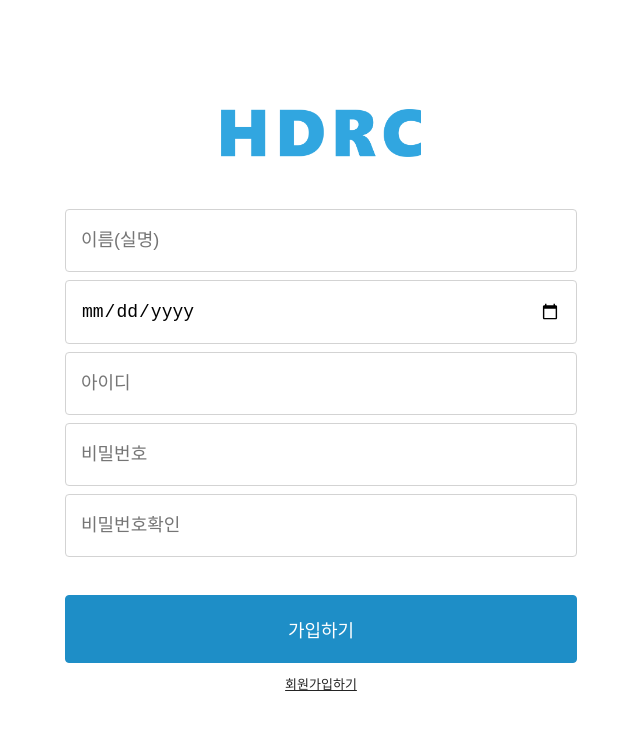
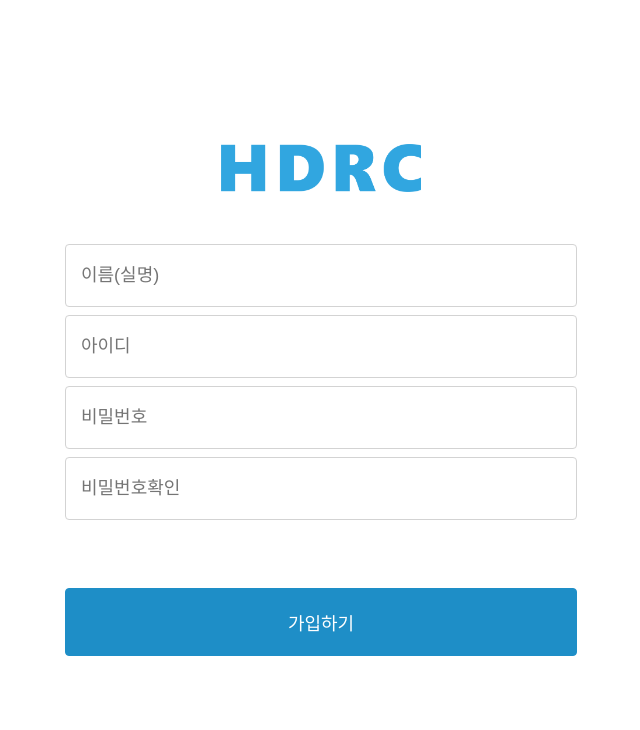
Before and after one commit to leesh2985/Portfolio00, a React (Vite) app: page /join-login in a window 1280 px wide. Shown: the top 730 px of the page, without its empty margins (319-959 px from the left). Built offline with nearby package versions, Linux system fonts and the light colour scheme.

Commit message:
회원가입창

```diff
--- a/src/component/body/right/loginfolder/JoinLonin.tsx
+++ b/src/component/body/right/loginfolder/JoinLonin.tsx
@@ -1,7 +1,52 @@
-import { Link } from 'react-router-dom';
+import { createUserWithEmailAndPassword, updateProfile } from 'firebase/auth';
+import { useState } from 'react';
+import { Link, useNavigate } from 'react-router-dom';
 import styled from 'styled-components';
+import { auth } from './FireBase';
 
 export default function JoinLonin() {
+  const navigate = useNavigate();
+  const [values, setValues] = useState({
+    name: '',
+    // date: '',
+    email: '',
+    password: '',
+    passwordConfirm: '',
+  });
+
+  const handleChange = (event: React.ChangeEvent<HTMLInputElement>) => {
+    const { name, value } = event.target;
+    setValues(prev => ({ ...prev, [name]: value }));
+  };
+
+  const [erroerMsg, setErrorMsg] = useState('');
+  const [submitButtonDisabled, setSubmitButtonDisabled] = useState(false);
+
+  const handleSubmission = (event: React.FormEvent<HTMLFormElement>) => {
+    event.preventDefault();
+    if (!values.name || !values.email || !values.password || !values.passwordConfirm) {
+      setErrorMsg('모든 항목을 입력해주세요.');
+      return;
+    }
+    setErrorMsg('');
+
+    setSubmitButtonDisabled(true);
+    createUserWithEmailAndPassword(auth, values.email, values.password)
+      .then(async res => {
+        setSubmitButtonDisabled(false);
+        const user = res.user;
+        await updateProfile(user, {
+          displayName: values.name,
+        });
+        navigate('/');
+        console.log('가입 성공:', user);
+      })
+      .catch(err => {
+        setSubmitButtonDisabled(false);
+        setErrorMsg('오류가 발생했습니다: ' + err.message);
+      });
+  };
+
   return (
     <JoinLoninContainer>
       <LogoArea>
@@ -9,20 +54,25 @@ export default function JoinLonin() {
           <LogoImg src="/img/logo.png" alt="로고" />
         </Logo>
       </LogoArea>
-      <JoinLoninArea>
-        <JoinLoninInput type="text" name="text" placeholder="이름(실명)" />
-        <JoinLoninInput type="date" name="date" placeholder="생년월일 8자리" />
-        <JoinLoninInput type="email" name="email" placeholder="아이디" />
-        <JoinLoninInput type="password" name="password" placeholder="비밀번호" />
-        <JoinLoninInput type="password" name="password" placeholder="비밀번호확인" />
-        <LoginButtonArea>
-          <LoginButton>가입하기</LoginButton>
-          <JoinLink to="/lonin-page">회원가입하기</JoinLink>
-        </LoginButtonArea>
-      </JoinLoninArea>
+      <form onSubmit={handleSubmission}>
+        <JoinLoninArea>
+          <JoinLoninInput type="name" name="name" placeholder="이름(실명)" onChange={handleChange} />
+          {/* <JoinLoninInput type="date" name="date" placeholder="생년월일 8자리" /> */}
+          <JoinLoninInput type="email" name="email" placeholder="아이디" onChange={handleChange} />
+          <JoinLoninInput type="password" name="password" placeholder="비밀번호" onChange={handleChange} />
+          <JoinLoninInput type="password" name="passwordConfirm" placeholder="비밀번호확인" onChange={handleChange} />
+          <LoginButtonArea>
+            <Error>{erroerMsg}</Error>
+            <LoginButton type="submit" disabled={submitButtonDisabled}>
+              가입하기
+            </LoginButton>
+          </LoginButtonArea>
+        </JoinLoninArea>
+      </form>
     </JoinLoninContainer>
   );
 }
+
 const JoinLoninContainer = styled.div`
   height: 100%;
   min-height: 100vh;
@@ -92,7 +142,15 @@ const LoginButtonArea = styled.div`
   margin-top: 30px;
 `;
 
+const Error = styled.b`
+  font-weight: bold;
+  font-size: 14px;
+  color: red;
+  margin-bottom: 30px;
+`;
+
 const LoginButton = styled.button`
+  cursor: pointer;
   outline: none;
   background-color: #1e8ec7;
   color: #fff;
@@ -108,81 +166,17 @@ const LoginButton = styled.button`
     background-color: #41b6e6;
     border: 1px solid #41b6e6;
   }
+
+  &:disabled {
+    background-color: gray !important;
+    border: 1px solid gray !important;
+  }
 `;
 
-const JoinLink = styled(Link)`
-  cursor: pointer;
-  font-size: 13px;
-  color: #242424;
-  font-weight: 700;
-  margin-top: 15px;
-`;
-
-// const Form = styled.form`
-//   max-width: 700px;
-//   margin: 0 auto;
+// const JoinLink = styled(Link)`
+//   cursor: pointer;
+//   font-size: 13px;
+//   color: #242424;
+//   font-weight: 700;
+//   margin-top: 15px;
 // `;
-
-// const inputStyles = css`
-//   width: 100%;
-//   height: 30px;
-//   padding: 10px 15px;
-//   border: 1px solid;
-//   display: block;
-//   color: #000000;
-//   font-size: 18px;
-//   border-radius: 4px;
-//   margin-top: 5px;
-//   background-color: #fff;
-//   border: 1px solid #d3d3d3;
-
-//   &:focus {
-//     border-color: #808080;
-//   }
-// `;
-
-// const NameInput = styled.input`
-//   ${inputStyles}
-//   margin-top: 50px;
-// `;
-
-// const HbdInput = styled.input`
-//   ${inputStyles}
-// `;
-
-// const IdInput = styled.input`
-//   ${inputStyles}
-//   margin-top: 70px;
-
-//   &::placeholder {
-//     content: '@';
-//   }
-// `;
-
-// const PWInput = styled.input`
-//   ${inputStyles}
-// `;
-
-// const PWInputCheck = styled.input`
-//   ${inputStyles}
-// `;
-
-// const Join = styled.div`
-//   display: flex;
-
-//   margin: 0 auto;
-//   max-width: 732px;
-// `;
-
-// const JoinHdrc = styled.button`
-//   ${buttonStyles}
-//   margin-top: 100px;
-//   background-color: #1e8ec7;
-//   border: 1px solid #1e8ec7;
-//   transition: 100ms;
-
-//   &:hover {
-//     background-color: #41b6e6;
-//     border: 1px solid #41b6e6;
-//   }
-// `;
```
